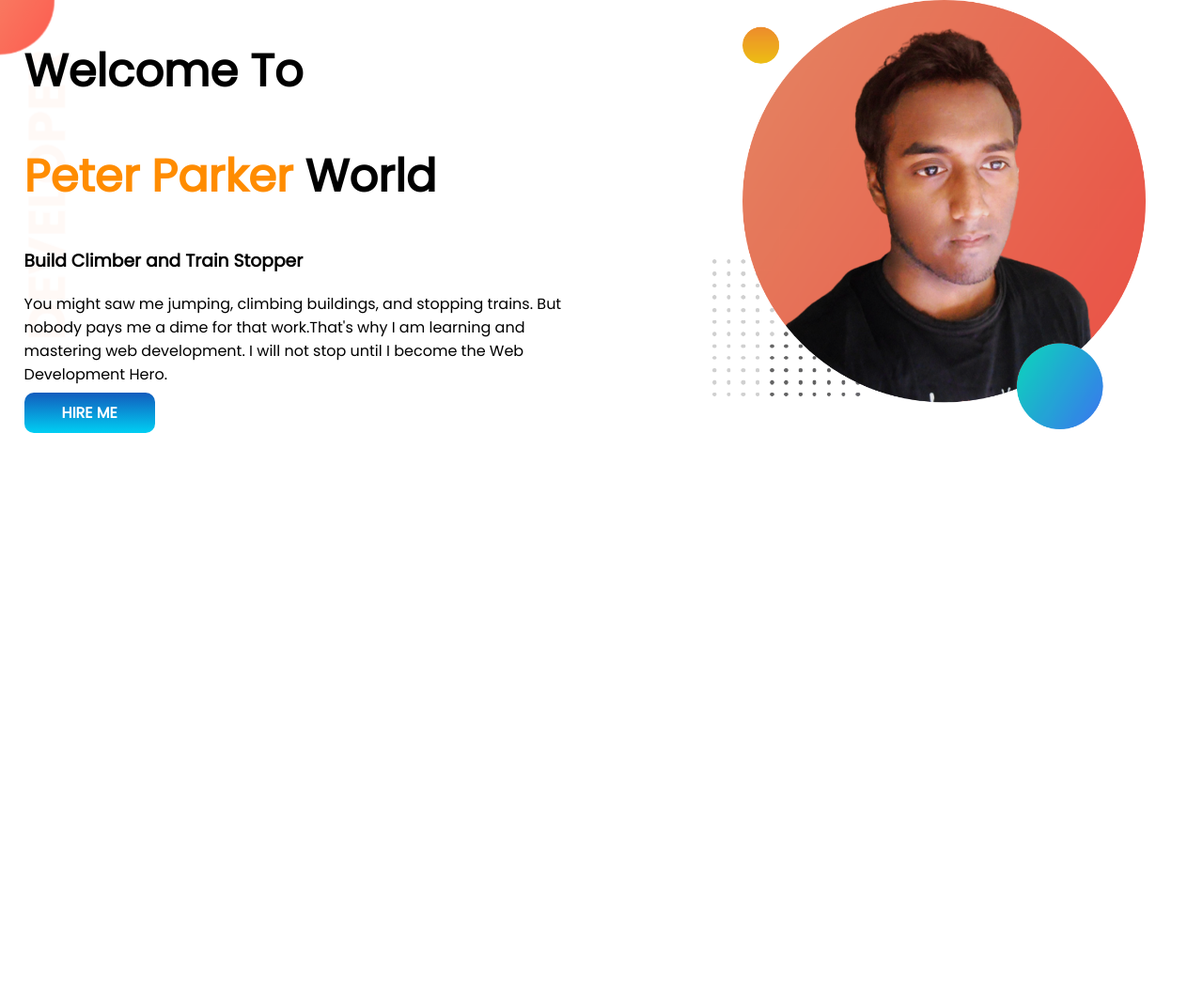
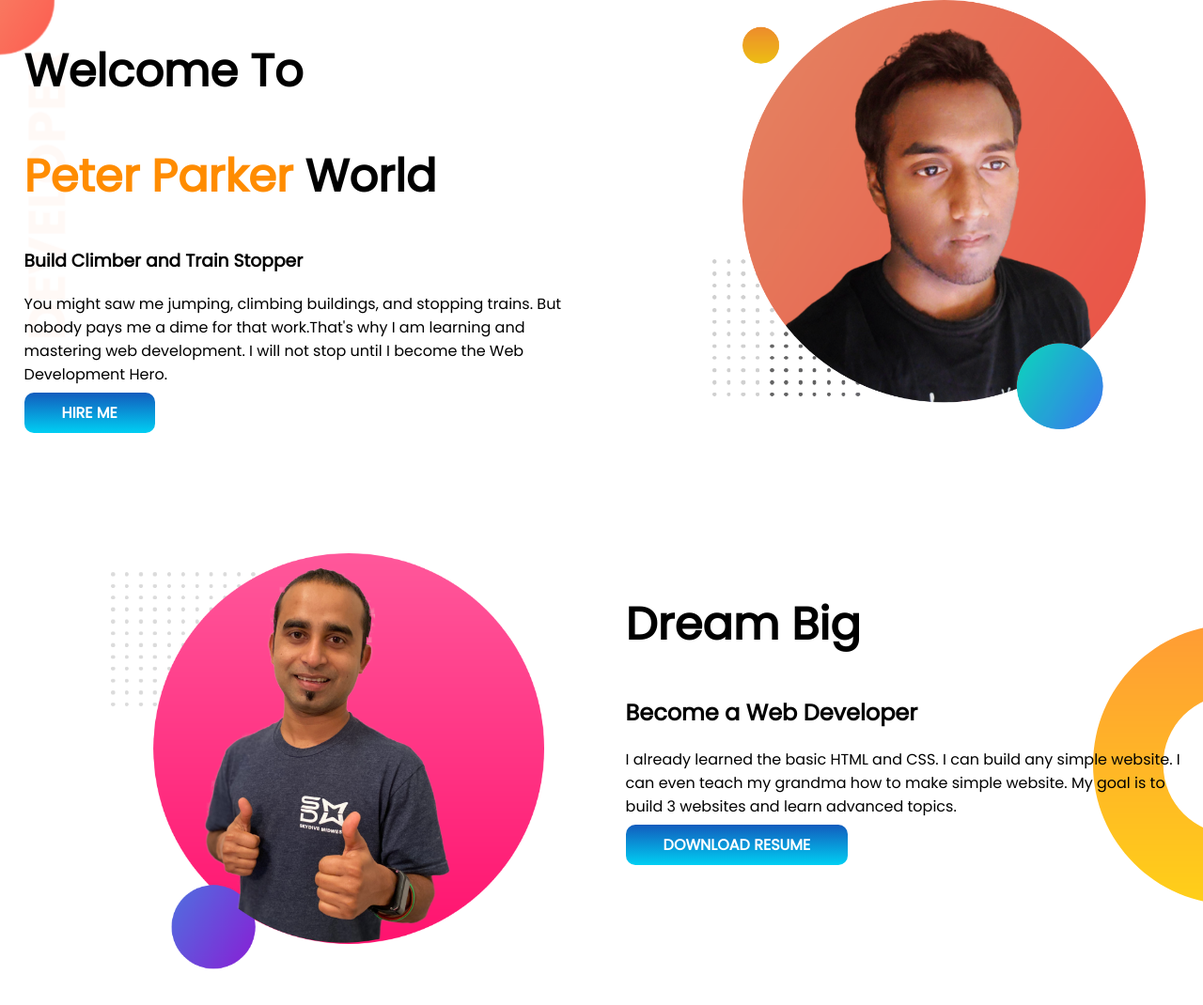
Before and after one commit to B-joy/developer-portfolio, a plain HTML site: page index.html in a window 1280 px wide. Shown: the whole page at 94% size. Before the commit the page ends 800 px from the top, so only its background shows below. Drawn offline with Linux system fonts and the light colour scheme.

Commit message:
section-2

```diff
--- a/index.html
+++ b/index.html
@@ -26,6 +26,21 @@
         </div>
         <div class="half-width"><img src="images/Me.png" alt=""></div>
     </section>
+
+
+    <section class="dream-big">
+        <div class="half-width">
+            <img src="images/jhankar2.png" alt="">
+        </div>
+        <div class="half-width">
+            <h1> Dream Big</h1>
+            <h2> Become a Web Developer</h2>
+            <p>I already learned the basic HTML and CSS. I can build any simple website. I can even teach my grandma how
+                to
+                make simple website. My goal is to build 3 websites and learn advanced topics.</p>
+            <a class="link-button" target="_blank" href="">DOWNLOAD RESUME</a>
+
+    </section>
 </body>
 
 </html>
--- a/style.css
+++ b/style.css
@@ -13,6 +13,7 @@ h1 {
 
 section {
     display: flex;
+    margin-bottom: 125px;
 }
 
 .half-width {
@@ -38,3 +39,9 @@ section {
     background-image: url(images/top-banner.png);
     background-repeat: no-repeat;
 }
+
+.dream-big {
+    background-image: url(images/dream-bg.png);
+    background-repeat: no-repeat;
+    background-position: right;
+}
```
